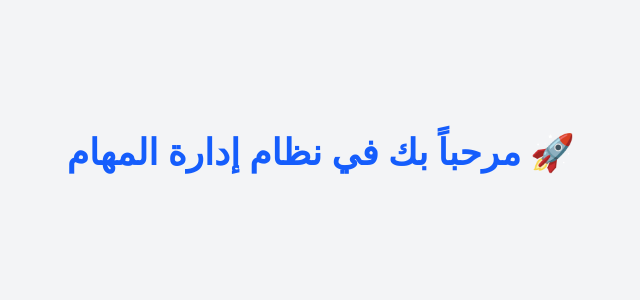
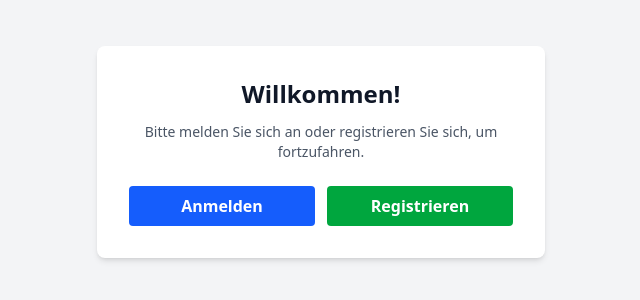
Before and after one commit to george-mariamki/task-managment-system, a Vue app in the folder frontend/: page / in a window 1280 px wide. Shown: the part 248-548 px from the top of the page, without its empty margins (319-959 px from the left). Built offline with nearby package versions, Linux system fonts and the light colour scheme.

Commit message:
feat(home): add German welcome page with login/register links

```diff
--- a/frontend/src/views/HomeView.vue
+++ b/frontend/src/views/HomeView.vue
@@ -1,7 +1,26 @@
 <template>
-  <div class="flex items-center justify-center h-screen">
-    <h1 class="text-4xl font-bold text-blue-600">
-      مرحباً بك في نظام إدارة المهام 🚀
-    </h1>
+  <div class="min-h-screen flex items-center justify-center bg-gray-100 text-gray-900">
+    <div class="w-full max-w-md bg-white p-8 rounded-lg shadow-md">
+      <h1 class="text-2xl font-bold mb-3 text-center">Willkommen!</h1>
+      <p class="text-sm text-gray-600 mb-6 text-center">
+        Bitte melden Sie sich an oder registrieren Sie sich, um fortzufahren.
+      </p>
+
+      <div class="flex gap-3">
+        <router-link
+          to="/login"
+          class="flex-1 text-center bg-blue-600 hover:bg-blue-700 text-white font-semibold py-2 px-4 rounded"
+        >
+          Anmelden
+        </router-link>
+
+        <router-link
+          to="/register"
+          class="flex-1 text-center bg-green-600 hover:bg-green-700 text-white font-semibold py-2 px-4 rounded"
+        >
+          Registrieren
+        </router-link>
+      </div>
+    </div>
   </div>
 </template>
```
